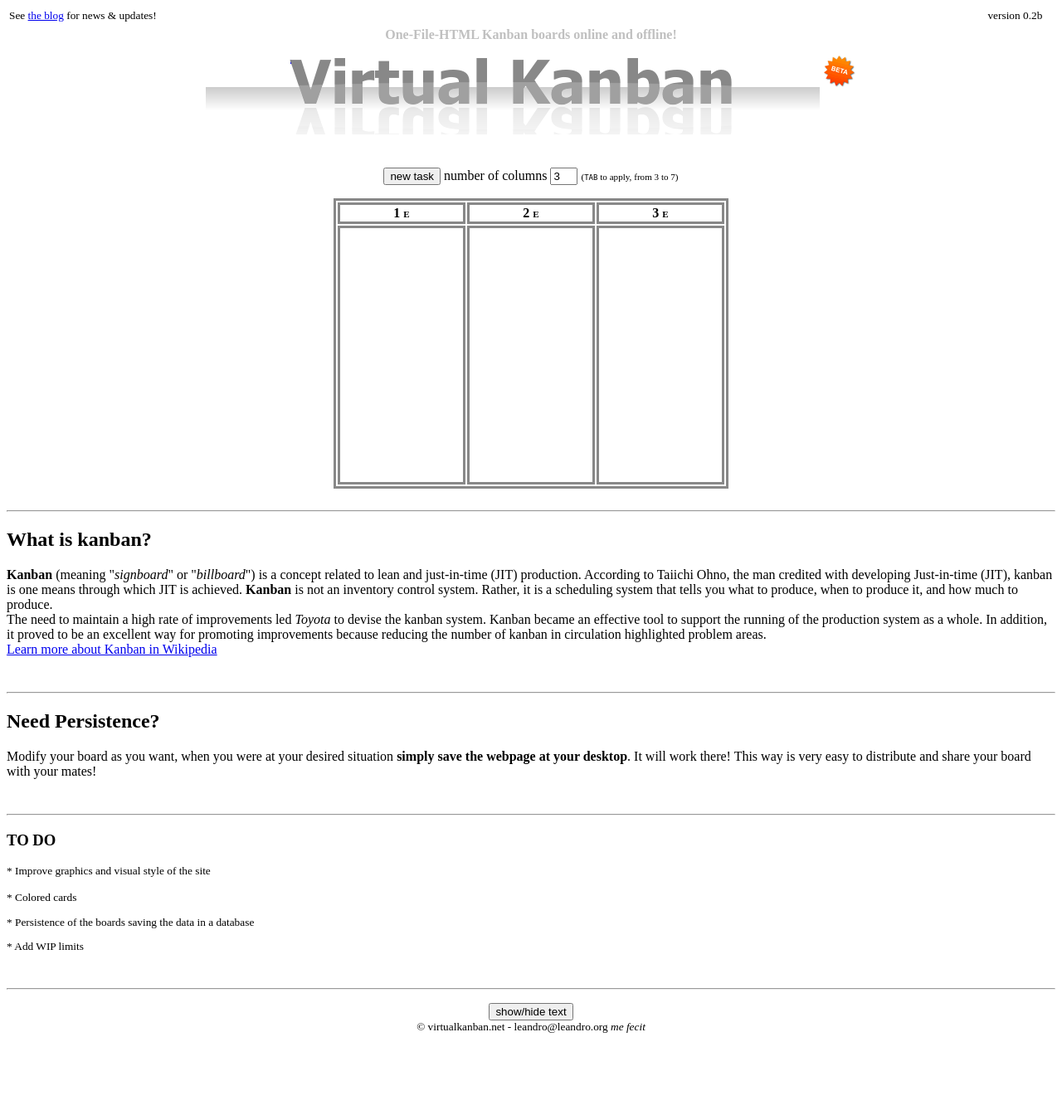
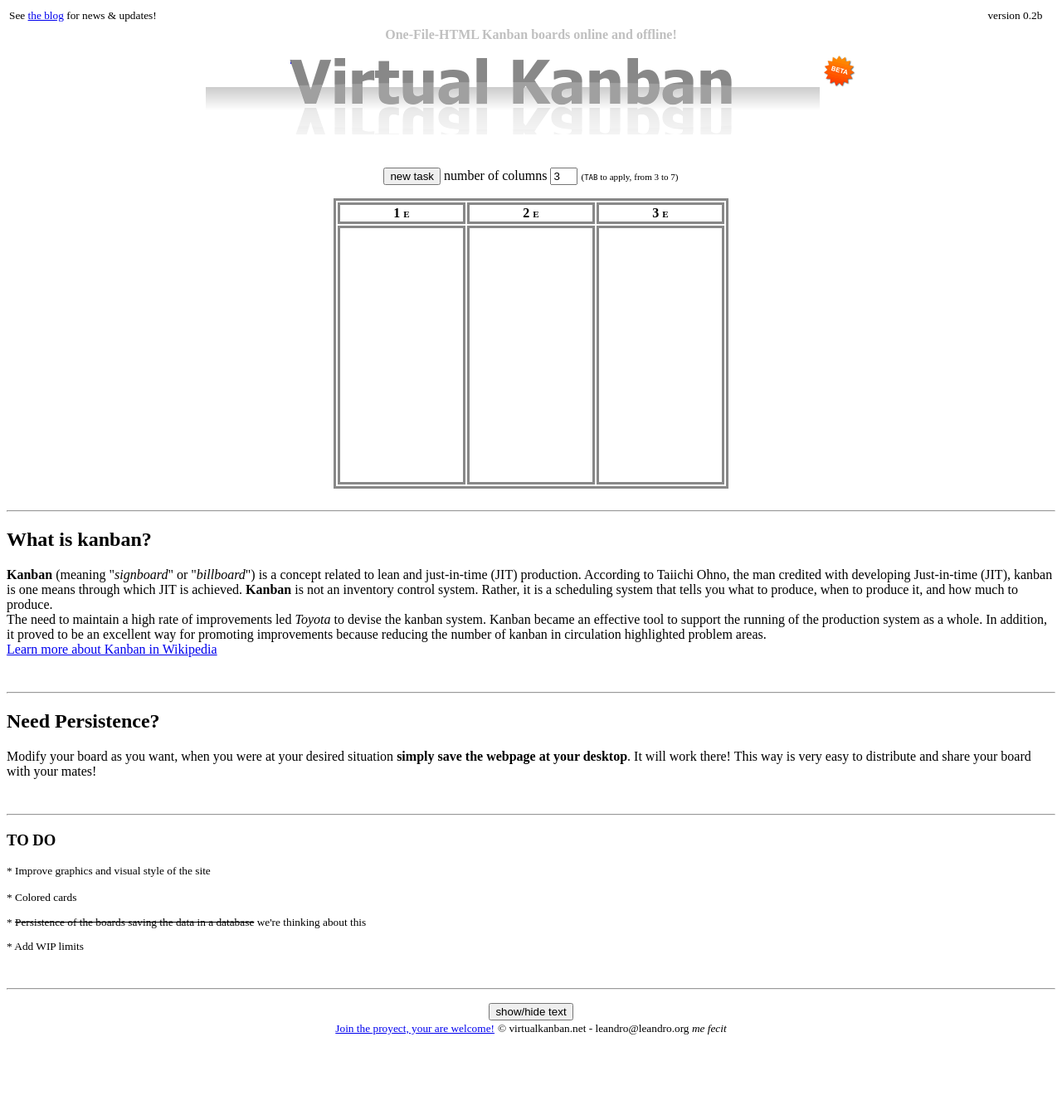
Before and after one commit to trevorhutt/virtual-kanban, a PHP site: page / in a window 1280 px wide. Shown: the whole page at 83% size. Before the commit the page ends 1245 px from the top, so only its background shows below. Run offline with PHP 8.4, Linux system fonts and the light colour scheme; lists and menus that the app fills with data are empty; grey boxes are pictures that could not be loaded.

Commit message:
tidy cleanup, link to google code

```diff
--- a/index.php
+++ b/index.php
@@ -17,7 +17,7 @@
     You should have received a copy of the GNU General Public License
     along with this program.  If not, see http://www.gnu.org/licenses/.
 
-    version 0.2b 12/11/2010
+    version 0.2b 13/11/2010
 
 -->
 
@@ -28,7 +28,7 @@
 
 	<meta http-equiv="Content-Type" content="text/html; charset=utf-8" />
 	<META NAME="keywords"    CONTENT="kanban, agile, dashboard, board, SCRUM, visual kanban, virtual kanban, lean, tablero, tablero kanban">
-	<META NAME="description" CONTENT="Virtual kanban is a free online tool for composing your own board online in order to get informed about and control your production proccess">
+	<META NAME="description" CONTENT="Virtual kanban is a free online tool, like a phisycal kanban board, for composing your own board online in order to get informed about and control your production proccess">
 	<script src="js/jquery.min.js" type="text/javascript"></script>
 	<script src="js/jquery-ui.min.js" type="text/javascript"></script>
 	<link rel="stylesheet" href="js/jquery-ui.css" type="text/css" media="all" />
@@ -130,7 +130,9 @@
 
 <table width="99%">
 <tr>
-<td align="left" width="50%"><small>See <a name="top" href="http://blog.virtualkanban.net">the blog</a> for news & updates!</small></td><td align="right"><small>version 0.2b</small></td>
+<td align="left" width="50%"><small>See <a name="top" href="http://blog.virtualkanban.net">the blog</a> for news & updates!</small></td><td align="right">
+<small>version 0.2b</small>
+</td>
 </tr>
 </table>
 
@@ -176,13 +178,14 @@ The need to maintain a high rate of improvements led <i>Toyota</i> to devise the
 <p><small>
 	<p>* Improve graphics and visual style of the site</p>
 	<p>* Colored cards</p>
-	<p>* Persistence of the boards saving the data in a database</p>
+	<p>* <s>Persistence of the boards saving the data in a database</s> we're thinking about this</p>
 	<p>* Add WIP limits</p>
 </small></p>
 <br/><hr>
 </div>
 <p align="center" id="footer">
 <input type="button" id="txt_btn" value="show/hide text"/><br/>
+<small><a href="http://code.google.com/p/virtual-kanban/">Join the proyect, your are welcome!</small></a>
 <small>&copy; virtualkanban.net - leandro<script>document.write('@');</script>leandro<script>document.write('.');</script>org <i>me fecit</i></small> <br/>
 <iframe
 src="http://www.facebook.com/plugins/like.php?href=http://virtualkanban.net&amp;layout=standard&amp;show_faces=true&amp;width=450&amp;action=like&amp;colorscheme=light&amp;height=80"
```
